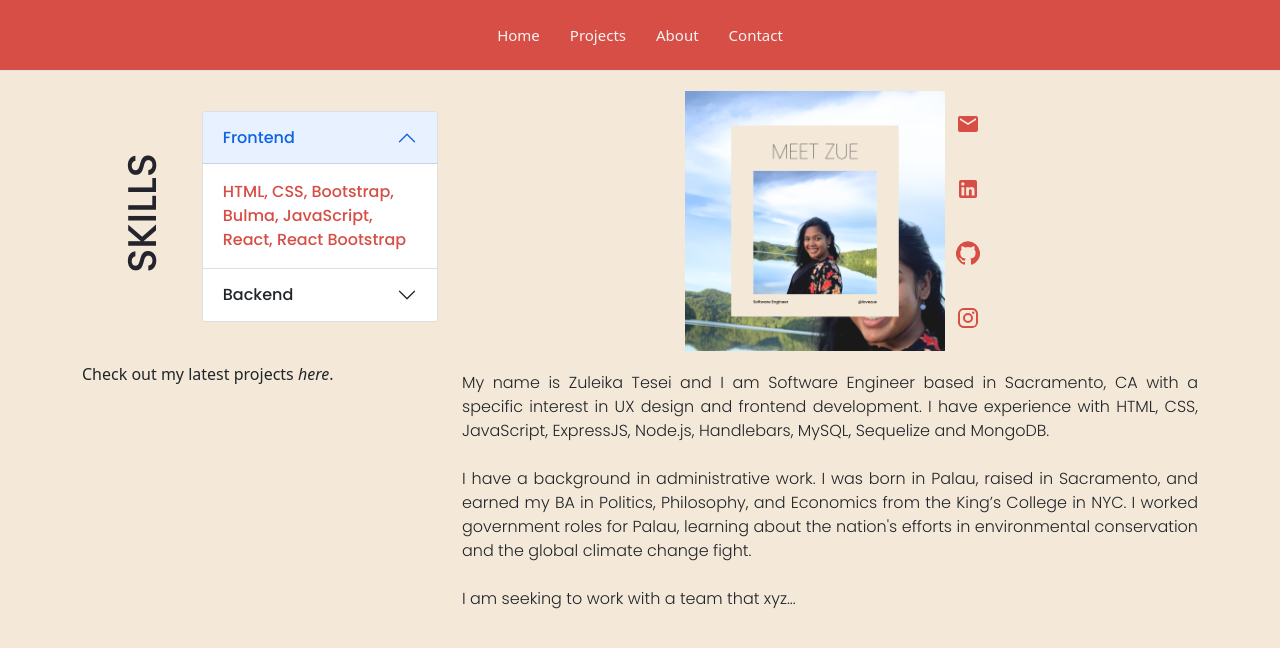
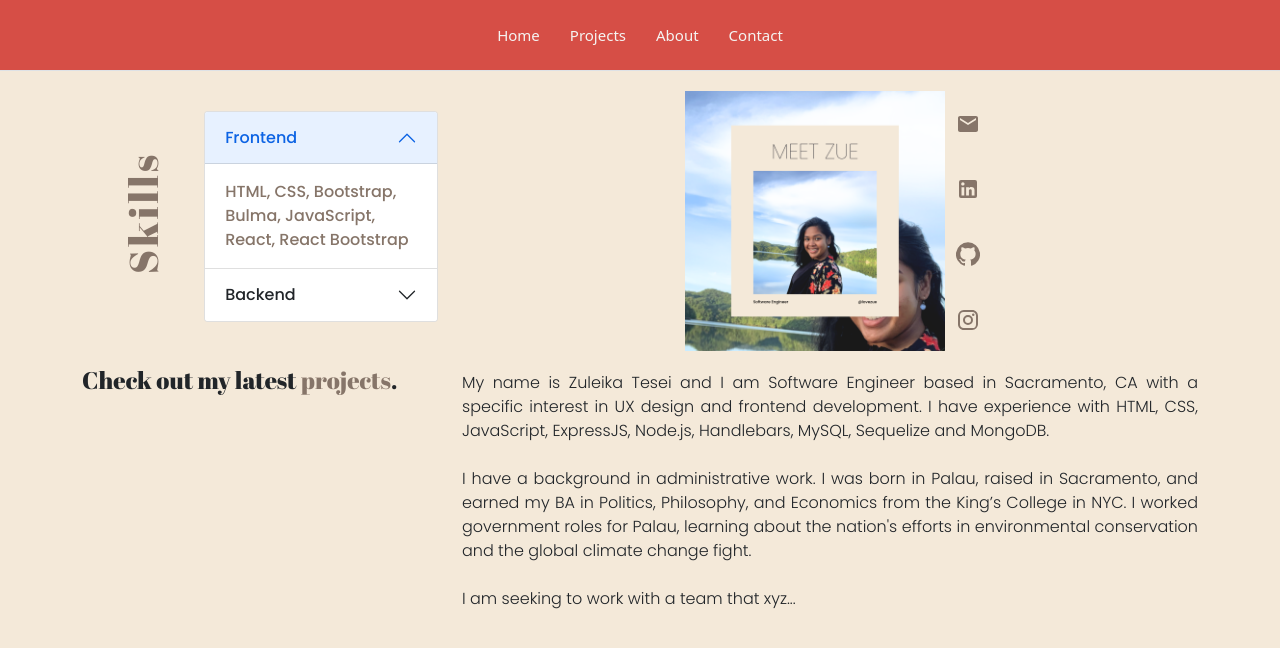
Before and after one commit to zuetesei/react-portfolio, a React (Create React App) app: page /about in a window 1280 px wide. Shown: the top 648 px of the page. Built offline with nearby package versions, Linux system fonts and the light colour scheme.

Commit message:
contact and home complete

```diff
--- a/src/App.css
+++ b/src/App.css
@@ -21,6 +21,11 @@ body {
   padding: 0;
   margin: 0;
   background-color: var(--background-primary);
+}
+
+a {
+  text-decoration: none;
+  color: var(--brown-text);
 }
 
 /* .App-logo {
--- a/src/pages/About.js
+++ b/src/pages/About.js
@@ -1,4 +1,5 @@
 import React from 'react';
+import { Link } from 'react-router-dom';
 import AboutMe from '../assets/about.png';
 import EmailIcon from '@material-ui/icons/Email';
 import InstagramIcon from '@material-ui/icons/Instagram';
@@ -32,8 +33,8 @@ function About() {
                             </Accordion.Item>
                         </Accordion>
                     </div>
-                    <div>
-                        Check out my latest projects <i> here</i>.
+                    <div className='linkToProjects'>
+                        Check out my latest <Link to='/projects'> projects</Link>.
                     </div>
                 </Col>
 
@@ -43,10 +44,10 @@ function About() {
                         <img src={AboutMe} alt='Zue portrait' />
 
                         <div className='socials'>
-                            <EmailIcon />
-                            <LinkedInIcon />
-                            <GithubIcon />
-                            <InstagramIcon />
+                            <a href='mailto: zuleikatesei@gmail.com'> <EmailIcon /> </a>
+                            <a href='https://www.linkedin.com/in/zuleika-tesei/' target="_blank" rel="noreferrer"> <LinkedInIcon /> </a>
+                            <a href='https://github.com/zuetesei' target="_blank" rel="noreferrer"> <GithubIcon /> </a>
+                            <a href='https://www.instagram.com/love.zue/' target="_blank" rel="noreferrer"> <InstagramIcon /> </a>
                         </div>
 
                     </div>
--- a/src/pages/ContactForm.js
+++ b/src/pages/ContactForm.js
@@ -18,16 +18,18 @@ function ContactForm() {
             <Row>
                 <Col xs={12} md={8}>
                     <h2> Contact. </h2>
-                    <p> T: +1 (916) 479-6064 <br></br>
-                        E: zuleikatesei@gmail.com
-                    </p>
-                    <p> Schedule a chat!  </p>
-                    <p> Follow me here: </p>
-                    <InstaIcon />
-                    <PinterestIcon />
-                    <TwitterIcon />
-                    <LinkedInIcon />
-                    <GithubIcon />
+                    <div className='contact-info'>
+                        <p> T: +1 (916) 479-6064 <br></br>
+                            E: zuleikatesei@gmail.com
+                        </p>
+                        <p> Schedule a chat!  </p>
+                        <p> Follow me here: </p>
+                    </div>
+                    <a href='https://www.instagram.com/love.zue/' target="_blank" rel="noreferrer"> <InstaIcon /> </a>
+                    <a href='https://www.pinterest.com/internationalzue/' > <PinterestIcon /> </a>
+                    <a href='https://twitter.com/thenationalzue' > <TwitterIcon /> </a>
+                    <a href='https://www.linkedin.com/in/zuleika-tesei/' target="_blank" rel="noreferrer"> <LinkedInIcon /> </a>
+                    <a href='https://github.com/zuetesei' target="_blank" rel="noreferrer"> <GithubIcon /> </a>
 
                 </Col>
                 <Col xs={6} md={4}>
--- a/src/pages/Home.js
+++ b/src/pages/Home.js
@@ -1,7 +1,8 @@
 import React from 'react';
-import EmailIcon from '@material-ui/icons/Email';
+import EmailIcon from '@mui/icons-material/MailOutline';
 import LinkedInIcon from '@material-ui/icons/LinkedIn';
 import GithubIcon from '@material-ui/icons/GitHub';
+import InstagramIcon from '@material-ui/icons/Instagram';
 import Typed from 'react-typed';
 import '../styles/Home.css'
 
@@ -25,9 +26,10 @@ function Home() {
                     loop
                 />
                 <div className='prompt'>
-                    <EmailIcon />
-                    <LinkedInIcon />
-                    <GithubIcon />
+                    <a href='mailto: zuleikatesei@gmail.com'> <EmailIcon /> </a>
+                    <a href='https://github.com/zuetesei' target="_blank" rel="noreferrer"> <GithubIcon /> </a>
+                    <a href='https://www.instagram.com/love.zue/' target="_blank" rel="noreferrer"> <InstagramIcon /> </a>
+                    <a href='https://www.linkedin.com/in/zuleika-tesei/' target="_blank" rel="noreferrer"> <LinkedInIcon /> </a>
                 </div>
             </div>
         </div>
--- a/src/styles/About.css
+++ b/src/styles/About.css
@@ -25,7 +25,7 @@ img {
 }
 
 .accordion-item {
-    color: var(--red);
+    color: var(--brown-text);
 }
 
 .skills {
@@ -35,12 +35,18 @@ img {
     align-items: center;
     padding-bottom: 40px;
     padding-top: 40px;
+    color: var(--brown-text);
 }
 
 .skills h1 {
-    color: var(--dark-text);
-    text-transform: uppercase;
+    font-family: 'Abril Fatface';
+    letter-spacing: 3px;
     transform: rotate(-90deg);
+}
+
+.linkToProjects {
+    font-family: 'Abril Fatface';
+    font-size: x-large;
 }
 
 
--- a/src/styles/Contact.css
+++ b/src/styles/Contact.css
@@ -3,6 +3,10 @@
     flex-direction: column;
     justify-content: space-around;
     margin-top: 100px;
+    font-family: 'Abril Fatface';
+}
+
+.contact-info {
     font-family: 'Poppins';
     font-weight: 300;
 }
@@ -21,6 +25,6 @@
 
 .btn-primary {
     width: 100px;
-    background-color: var(--dark-text);
+    background-color: var(--brown-text);
     color: var(--blue);
 }
--- a/src/styles/Home.css
+++ b/src/styles/Home.css
@@ -46,7 +46,6 @@
 }
 
 .prompt svg {
-    font-size: 60px;
+    font-size: 50px;
     margin: 5px;
-    color: var(--dark-text);
 }
```
